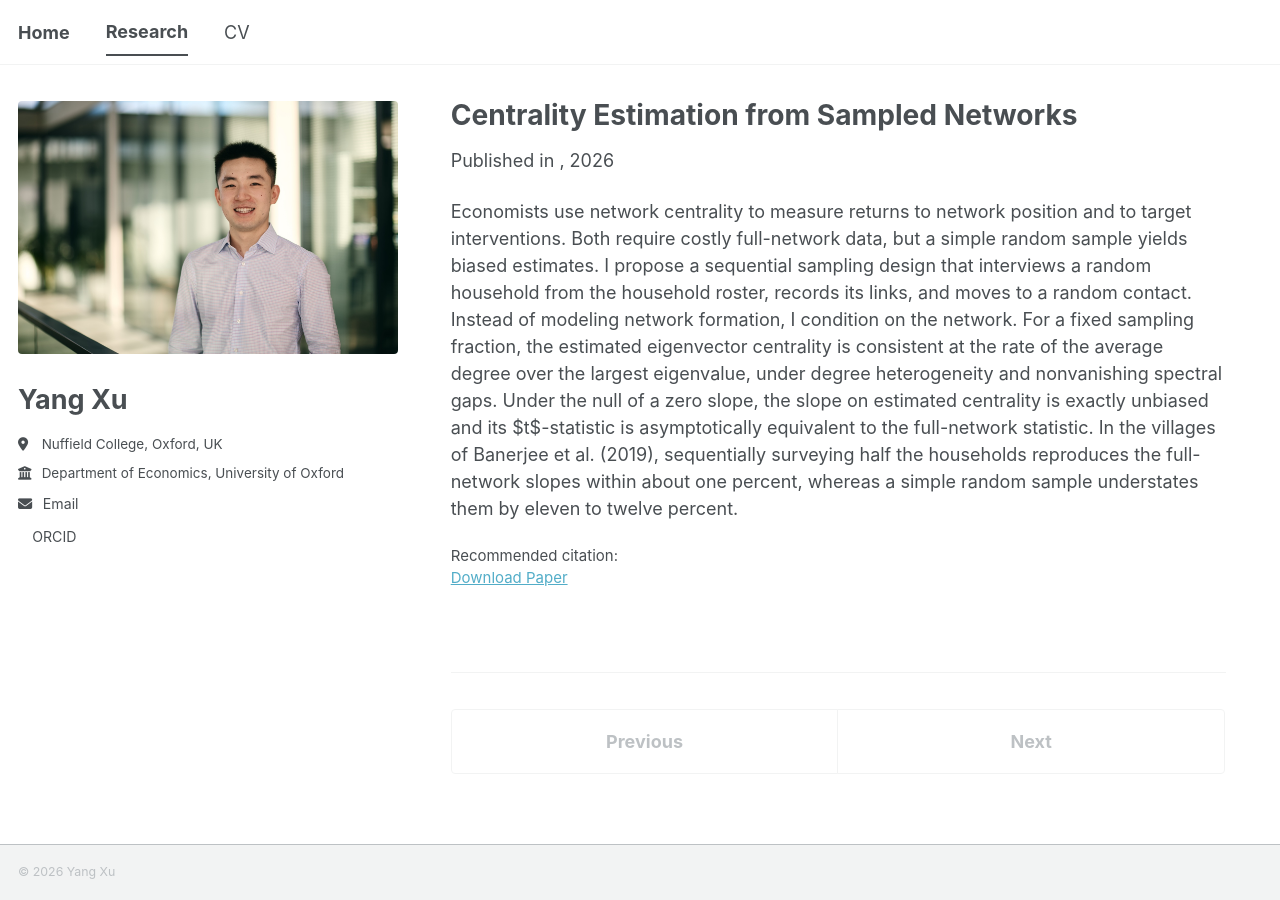
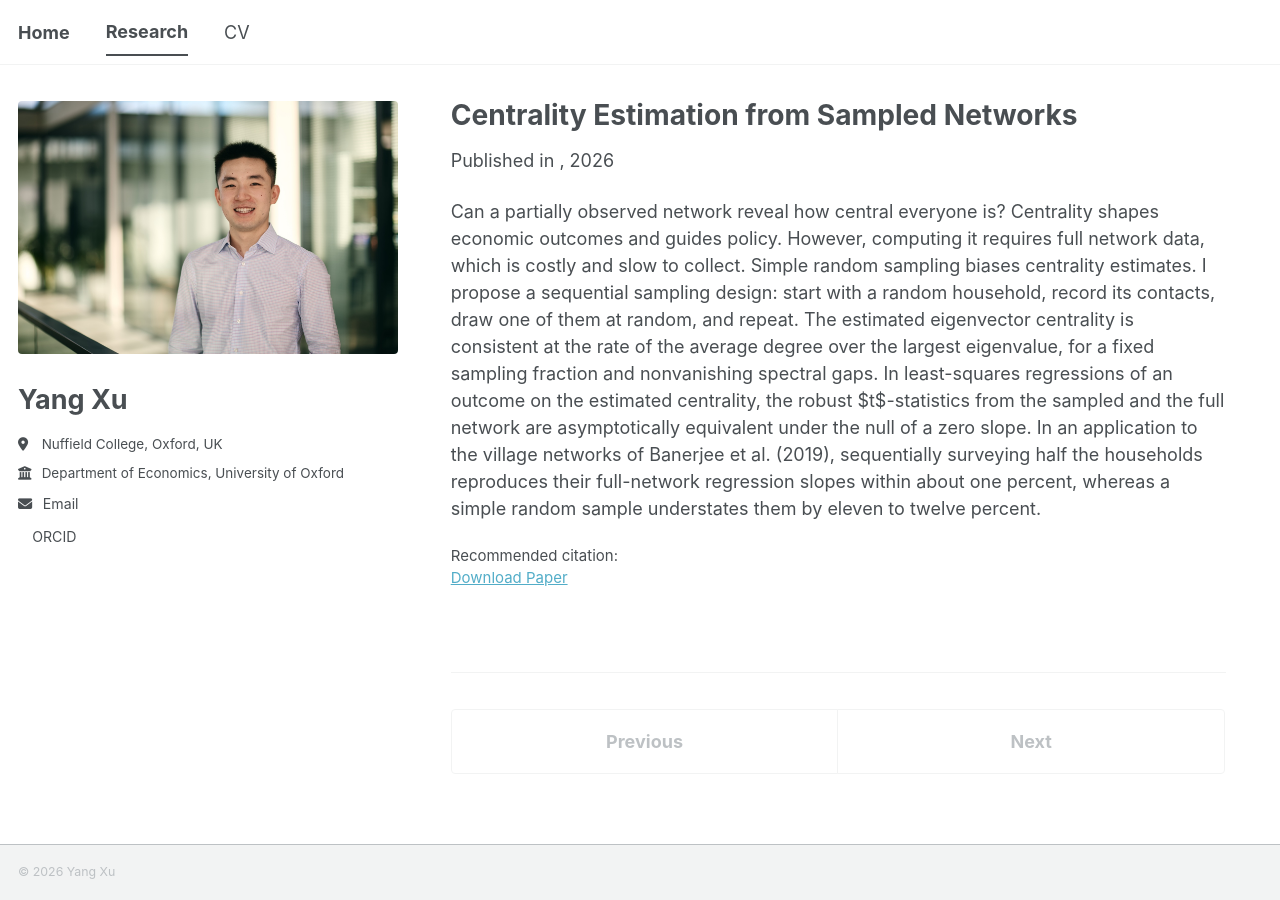
Before and after one commit to yang-xu-econ/yang-xu-econ.github.io, a Jekyll site: the page built from _publications/JMP_Xu.md, in a window 1280 px wide. Built offline with Jekyll 4.4.1, drawn with Linux system fonts in a browser that asks for light colours; a style sheet for code colours, icons or effects is not loaded.

Commit message:
Add JMP PDF, update abstract and CV

```diff
--- a/_publications/JMP_Xu.md
+++ b/_publications/JMP_Xu.md
@@ -5,10 +5,10 @@ category: jmp
 permalink: /research/centrality-sampling
 date: 2026-09-01
 venue: ""
-paperurl: ""
+paperurl: "https://yangxu.org/files/JMP_Xu.pdf"
 coauthors: ""
-keywords: "Partially Observed Networks, Sampling Design, Eigenvector Centrality."
+keywords: "Partially Observed Networks, Sampling Design, Eigenvector Centrality"
 citation: ""
 ---
 
-Economists use network centrality to measure returns to network position and to target interventions. Both require costly full-network data, but a simple random sample yields biased estimates. I propose a sequential sampling design that interviews a random household from the household roster, records its links, and moves to a random contact. Instead of modeling network formation, I condition on the network. For a fixed sampling fraction, the estimated eigenvector centrality is consistent at the rate of the average degree over the largest eigenvalue, under degree heterogeneity and nonvanishing spectral gaps. Under the null of a zero slope, the slope on estimated centrality is exactly unbiased and its $t$-statistic is asymptotically equivalent to the full-network statistic. In the villages of Banerjee et al. (2019), sequentially surveying half the households reproduces the full-network slopes within about one percent, whereas a simple random sample understates them by eleven to twelve percent.
+Can a partially observed network reveal how central everyone is? Centrality shapes economic outcomes and guides policy. However, computing it requires full network data, which is costly and slow to collect. Simple random sampling biases centrality estimates. I propose a sequential sampling design: start with a random household, record its contacts, draw one of them at random, and repeat. The estimated eigenvector centrality is consistent at the rate of the average degree over the largest eigenvalue, for a fixed sampling fraction and nonvanishing spectral gaps. In least-squares regressions of an outcome on the estimated centrality, the robust $t$-statistics from the sampled and the full network are asymptotically equivalent under the null of a zero slope. In an application to the village networks of Banerjee et al. (2019), sequentially surveying half the households reproduces their full-network regression slopes within about one percent, whereas a simple random sample understates them by eleven to twelve percent.
```
Also changed, not shown: 2 other files.
